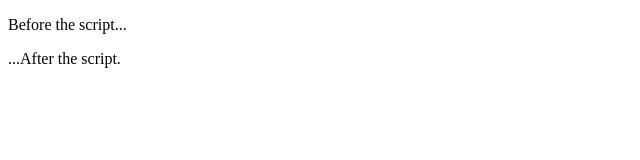
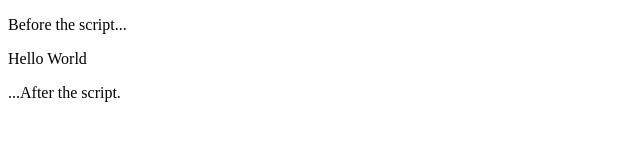
Before and after one commit to cd-public/js_demo, a plain HTML site: page index.html in a window 1280 px wide. Shown: the whole page, without its empty margins (0-640 px from the left). Drawn offline with Linux system fonts and the light colour scheme.

Commit message:
Update index.html

```diff
--- a/index.html
+++ b/index.html
@@ -13,7 +13,7 @@
 
   <!-- Script tag inside the body -->
   <script>
-    document.write(console.log('Hello World');
+    document.write('Hello World');
   </script>
 
 
```
